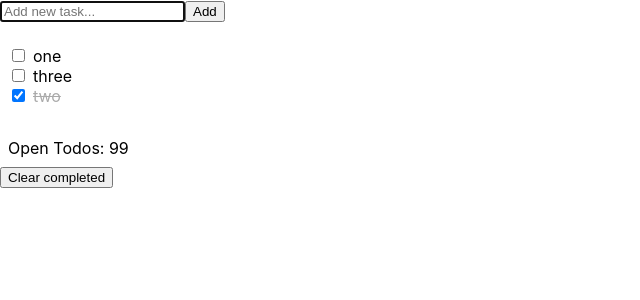
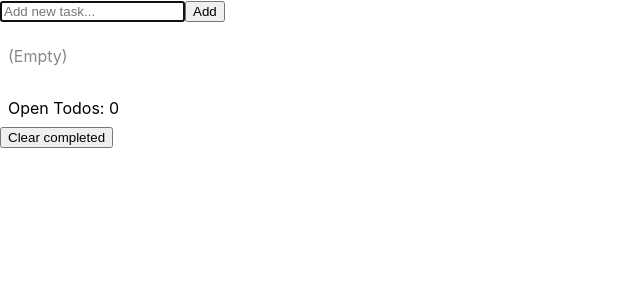
Before and after one commit to christianblos/demo-todo-app, a React (Create React App) app: page / in a window 1280 px wide. Shown: the top 300 px of the page, without its empty margins (0-640 px from the left). Built offline with nearby package versions, Linux system fonts and the light colour scheme; the HTML template or start-up script is replaced by a standard one.

Commit message:
use state and commands in App

```diff
--- a/src/App.tsx
+++ b/src/App.tsx
@@ -1,25 +1,25 @@
 import React, {Component} from 'react';
+import {addTodo} from './commands/addTodo';
+import {clearCompleted} from './commands/clearCompleted';
+import {toggleDone} from './commands/toggleDone';
 import {AddTodoForm} from './components/AddTodoForm/AddTodoForm';
 import {Summary} from './components/Summary/Summary';
 import {TodoList} from './components/TodoList/TodoList';
 import {Todo} from './models/Todo';
+import {todoState} from './states/todoState';
 
 class App extends Component {
     render() {
-        let todos: Todo[] = [
-            new Todo(1, 'one'),
-            new Todo(2, 'two', true),
-            new Todo(3, 'three'),
-        ];
+        const todos: Todo[] = todoState.todos;
 
         return (
             <div>
-                <AddTodoForm onAdd={console.log}/>
+                <AddTodoForm onAdd={addTodo}/>
 
-                <TodoList todos={todos} onToggleDone={(id, done) => console.log(id, done)}/>
+                <TodoList todos={todos} onToggleDone={(id, done) => toggleDone(id, done)}/>
 
-                <Summary openTodos={99}/>
-                <button>Clear completed</button>
+                <Summary openTodos={todos.filter(todo => !todo.done).length}/>
+                <button onClick={clearCompleted}>Clear completed</button>
             </div>
         );
     }
```
